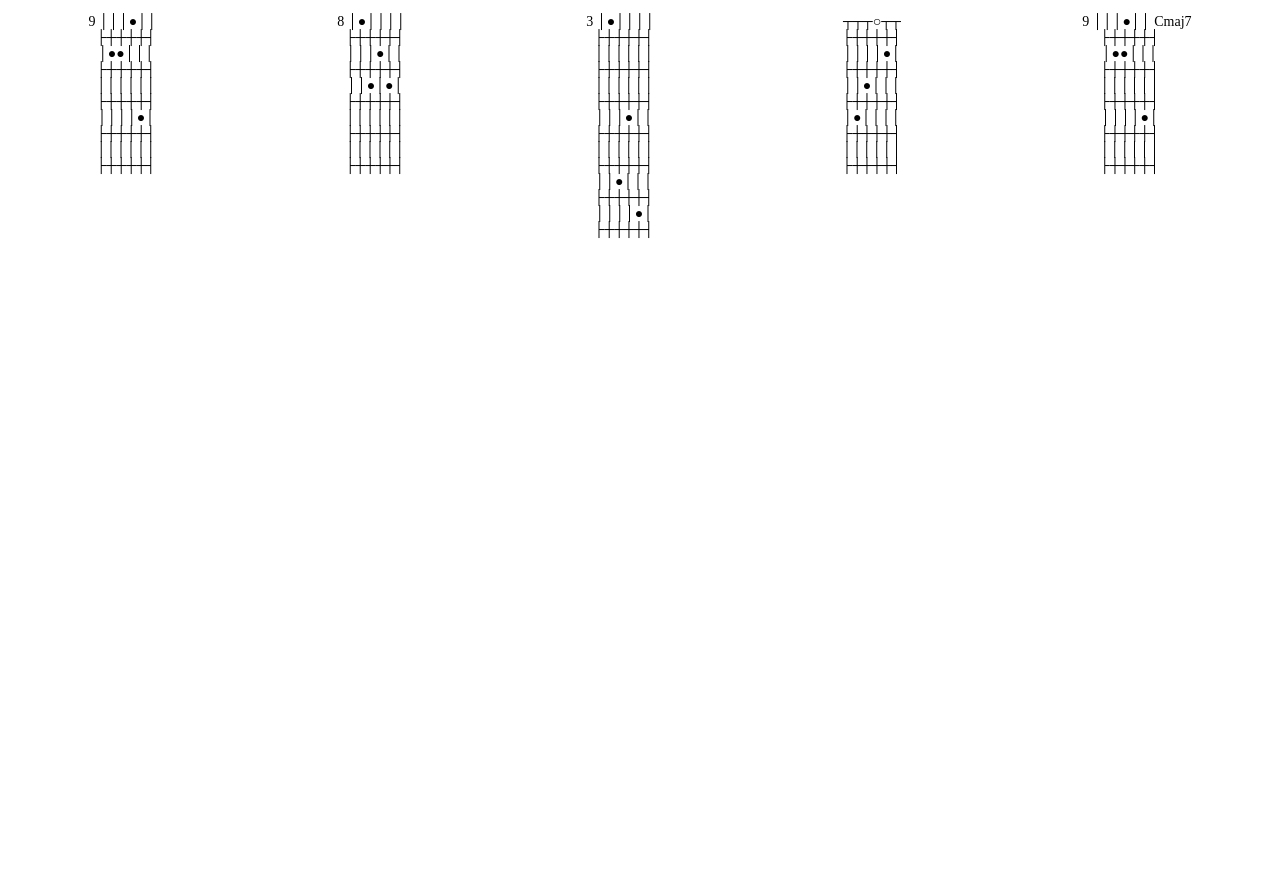
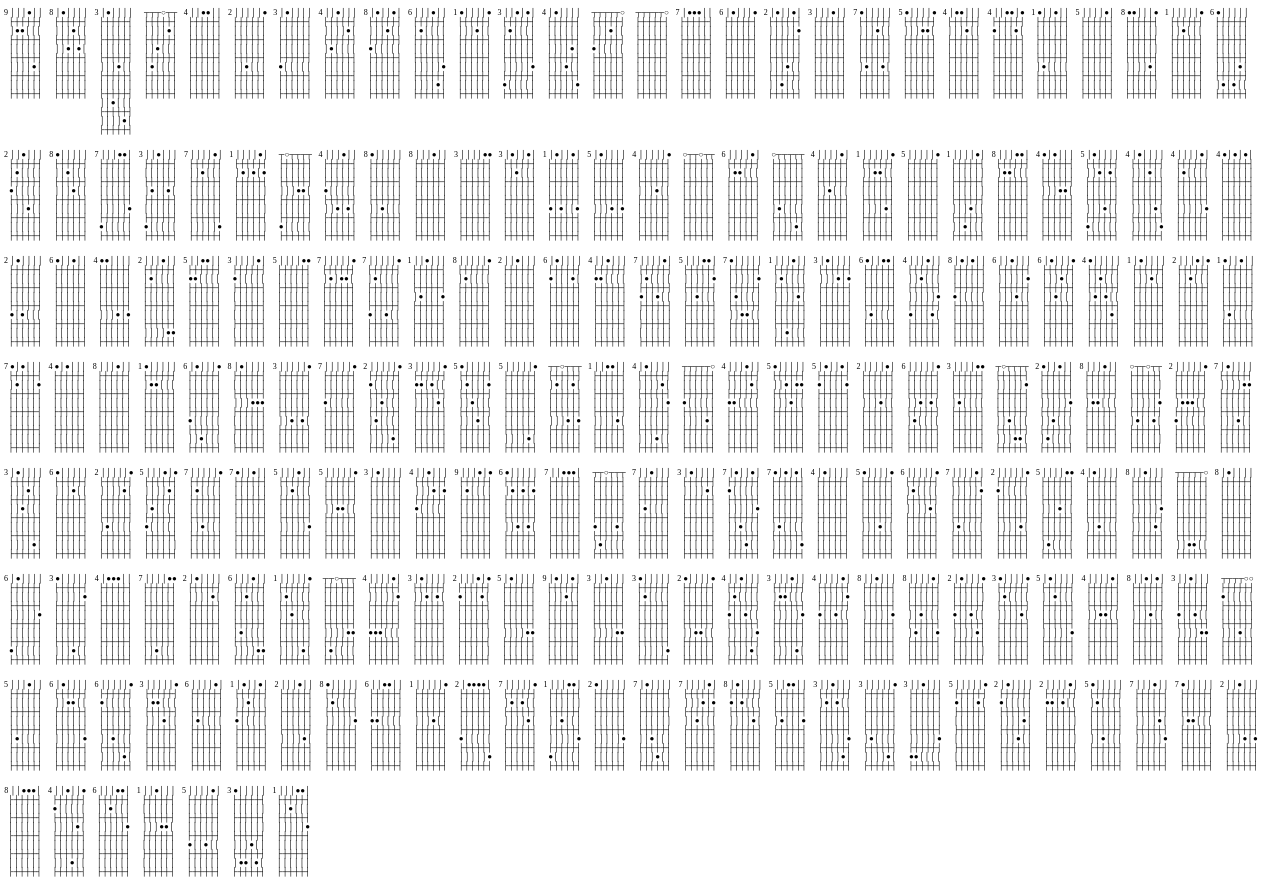
Before and after one commit to pcorey/chord-chart, a React (Create React App) app: page / in a window 1280 px wide. Before the commit the page ends 800 px from the top, so only its background shows below. Built offline with nearby package versions, Linux system fonts and the light colour scheme.

Commit message:
Added padding and random chords

```diff
--- a/src/App.js
+++ b/src/App.js
@@ -2,15 +2,30 @@ import "./App.css";
 import Chord from "./Chord";
 import React, { Component } from "react";
 import styled from "styled-components";
+import _ from "lodash";
 
 const App = styled.div`
-  font-size: 14px;
+  font-size: 8px;
   display: flex;
   flex-direction: row;
   align-items: flex-start;
-  justify-content: space-around;
+  /* justify-content: space-around; */
   flex-flow: row wrap;
 `;
+
+const randomChord = chord => (
+  <Chord
+    chord={_.chain(_.range(0, 6))
+      .map(string => _.random(-4, 4, false))
+      .map(fret => (fret >= 0 ? fret : null))
+      .thru(chord => {
+        let offset = _.random(0, 7, false);
+        return _.map(chord, fret => (fret == null ? fret : fret + offset));
+      })
+      .tap(console.log)
+      .value()}
+  />
+);
 
 export default () => (
   <App>
@@ -18,9 +33,13 @@ export default () => (
     <Chord chord={[null, 8, 10, 9, 10, null]} />
     <Chord chord={[null, 3, 8, 6, 9, null]} />
     <Chord chord={[null, 3, 2, 0, 1, null]} />
-    <Chord
-      chord={[null, [10, 2], [10, 3], [9, 1], [12, 4], null]}
-      name="Cmaj7"
-    />
+    {/* <Chord
+        chord={[null, [10, 2], [10, 3], [9, 1], [12, 4], null]}
+        name="Cmaj7"
+        /> */}
+    {_.chain(200)
+      .range()
+      .map(() => randomChord())
+      .value()}
   </App>
 );
--- a/src/Chart.js
+++ b/src/Chart.js
@@ -54,7 +54,10 @@ export default ({ chord, name }) => {
   const attachLeftGutter = rows =>
     _.map(rows, (row, i) => (
       <Fragment>
-        <Label>{i == 0 && min != 0 ? _.pad(min, 2) : "  "}</Label>
+        <Label>
+          {"  "}
+          {i == 0 && min != 0 ? _.pad(min, 2) : "  "}
+        </Label>
         {row}
       </Fragment>
     ));
```
